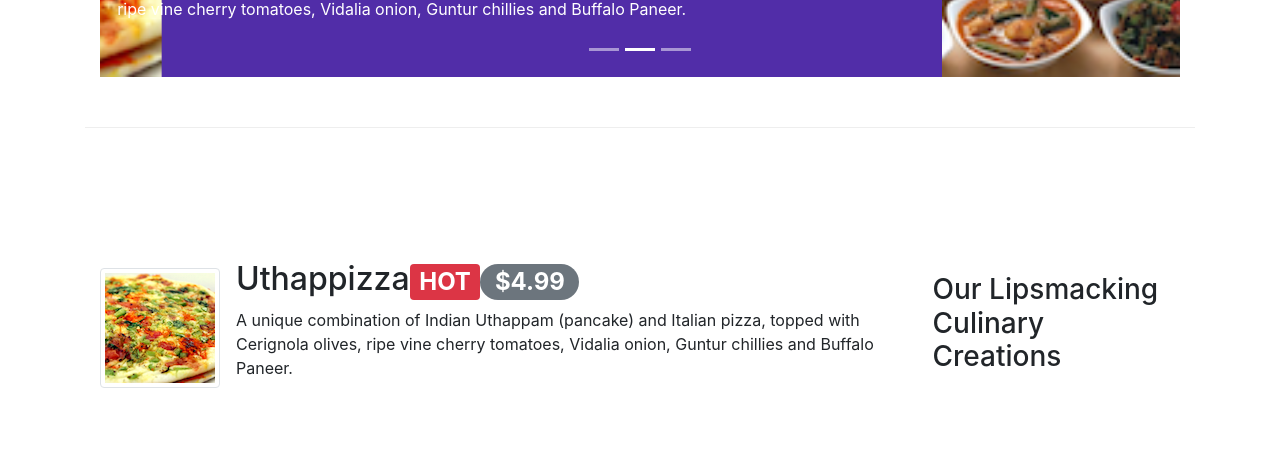
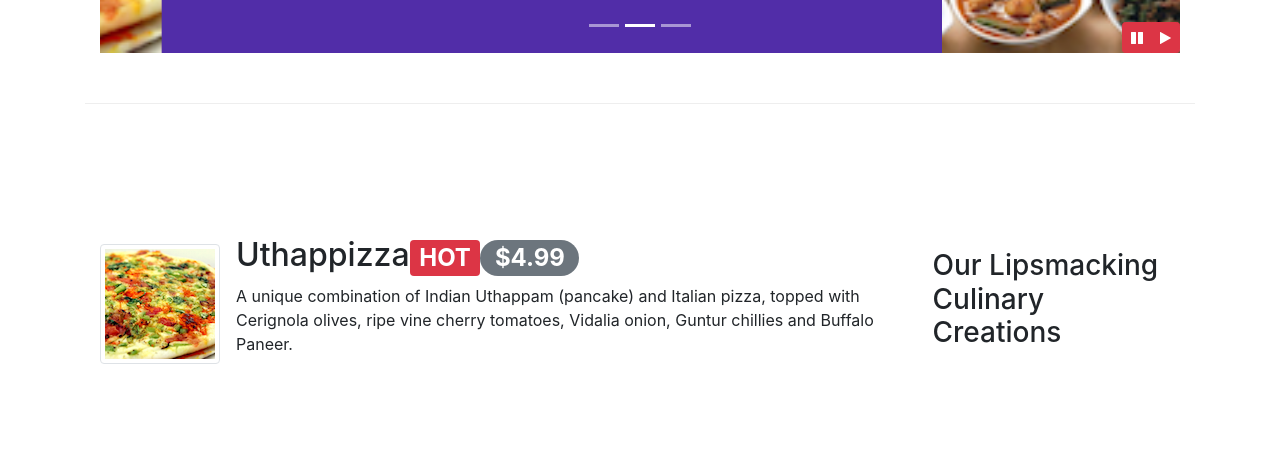
Before and after one commit to ABHIMANYUdp/Bootstrap-Frameworks-restaurant-, a website: page index.html in a window 1280 px wide. Shown: the part 631-1100 px from the top of the page. Drawn offline with nearby package versions, Linux system fonts and the light colour scheme.

Commit message:
Bootstrap Jquery

```diff
--- a/css/styles.css
+++ b/css/styles.css
@@ -68,3 +68,10 @@
   left: 0;
   min-height: 300px;
 }
+
+#carouselButton {
+  right: 0px;
+  position: absolute;
+  bottom: 0px;
+  z-index: 1;
+}
--- a/index.html
+++ b/index.html
@@ -70,7 +70,6 @@
         </div>
       </div>
     </nav>
-    /////////////////////////////////////////////////
     <div id="loginModal" class="modal fade" role="dialog">
       <div class="modal-dialog modal-lg" role="content">
         <div class="modal-content">
@@ -253,7 +252,7 @@
                   <button type="submit" class="btn btn-secondary">
                     Cancel
                   </button>
-                  <button type="submit" class="btn btn-primary">Sign-In</button>
+                  <button type="submit" class="btn btn-primary">Reserve</button>
                 </div>
               </div>
             </form>
@@ -348,6 +347,14 @@
             >
               <span class="carousel-control-next-icon"></span>
             </a>
+            <div class="btn-group" id="carouselButton">
+              <button class="btn btn-danger btn-sm" id="carousel-pause">
+                <span class="fa fa-pause"></span>
+              </button>
+              <button class="btn btn-danger btn-sm" id="carousel-play">
+                <span class="fa fa-play"></span>
+              </button>
+            </div>
           </div>
         </div>
       </div>
@@ -507,5 +514,16 @@
     <script src="node_modules/jquery/dist/jquery.slim.min.js"></script>
     <script src="node_modules/popper.js/dist/umd/popper.min.js"></script>
     <script src="node_modules/bootstrap/dist/js/bootstrap.min.js"></script>
+    <script>
+      $(document).ready(function () {
+        $("#mycarousel").carousel({ interval: 2000 });
+        $("#carousel-pause").click(function () {
+          $("#mycarousel").carousel("pause");
+        });
+        $("#carousel-play").click(function () {
+          $("#mycarousel").carousel("cycle");
+        });
+      });
+    </script>
   </body>
 </html>
```
